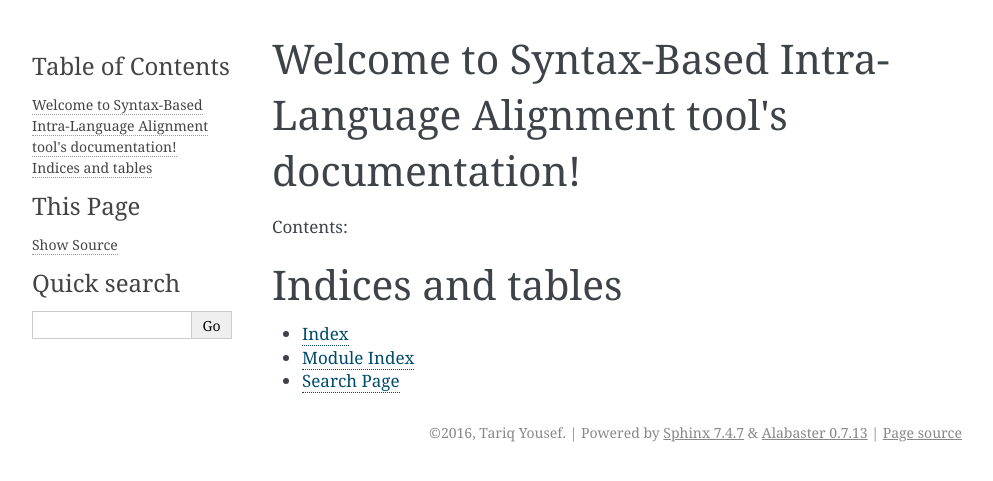
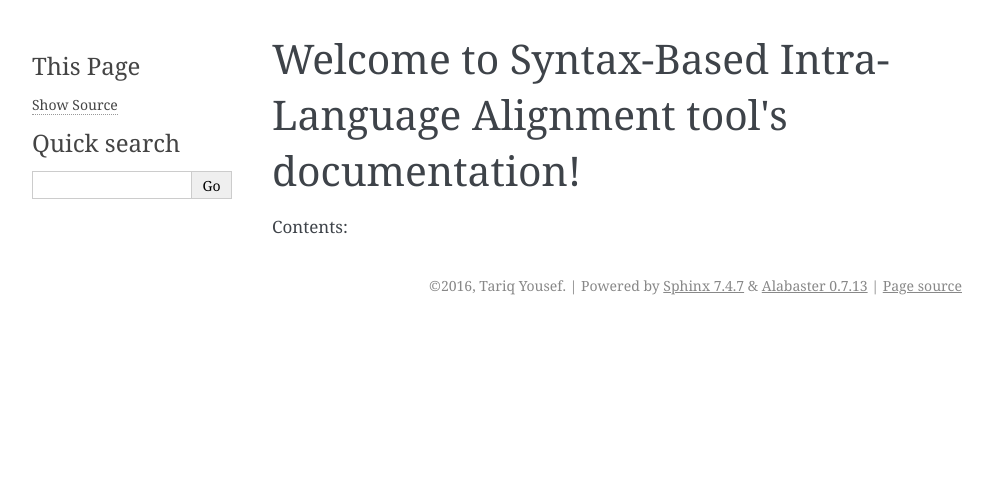
Before and after one commit to OpenGreekAndLatin/ILA_python, a Sphinx documentation site: the page built from docs/source/index.rst, in a window 1280 px wide. Shown: the top 481 px of the page, without its empty margins (148-1141 px from the left). Built offline with Sphinx 7.4.7, drawn with Linux system fonts in a browser that asks for light colours.

Commit message:
Update index.rst

```diff
--- a/docs/source/index.rst
+++ b/docs/source/index.rst
@@ -7,15 +7,3 @@ Welcome to Syntax-Based Intra-Language Alignment tool's documentation!
 ======================================================================
 
 Contents:
-
-.. toctree::
-   :maxdepth: 2
-
-
-
-Indices and tables
-==================
-
-* :ref:`genindex`
-* :ref:`modindex`
-* :ref:`search`
```
